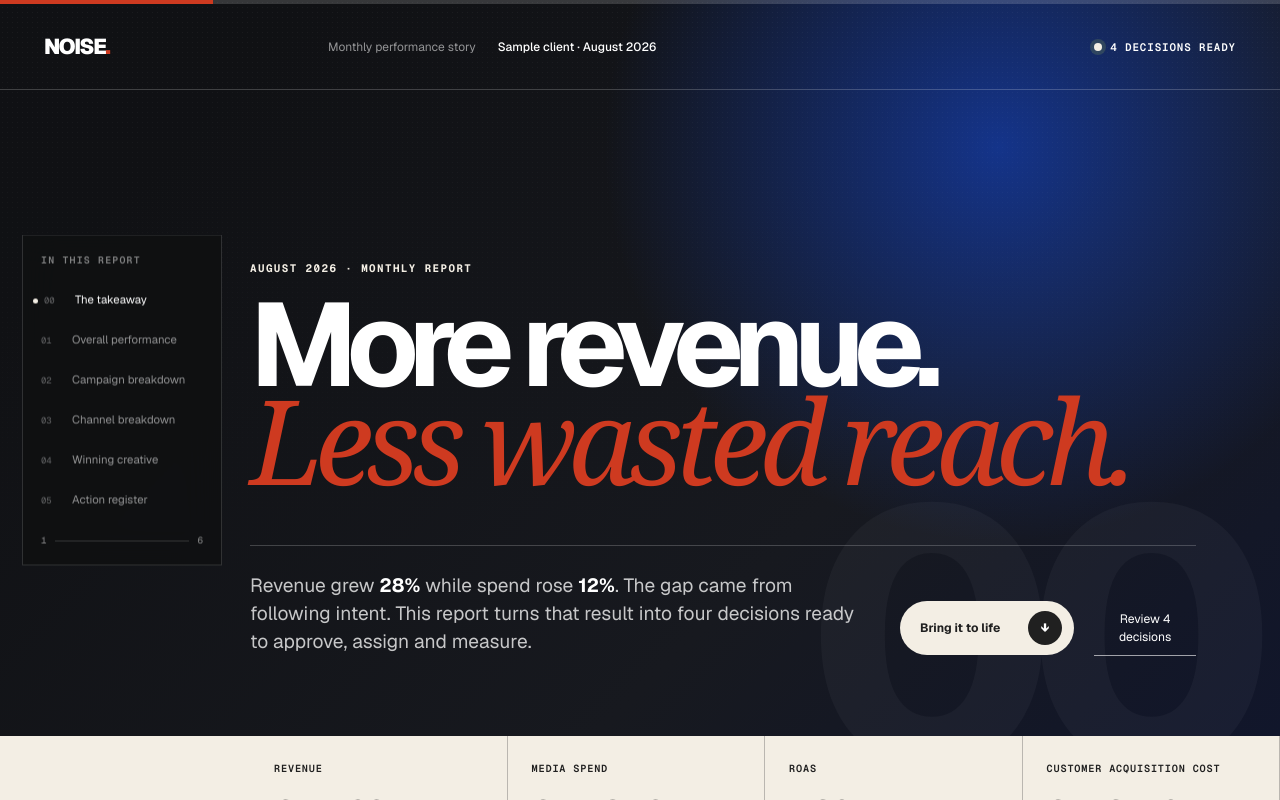
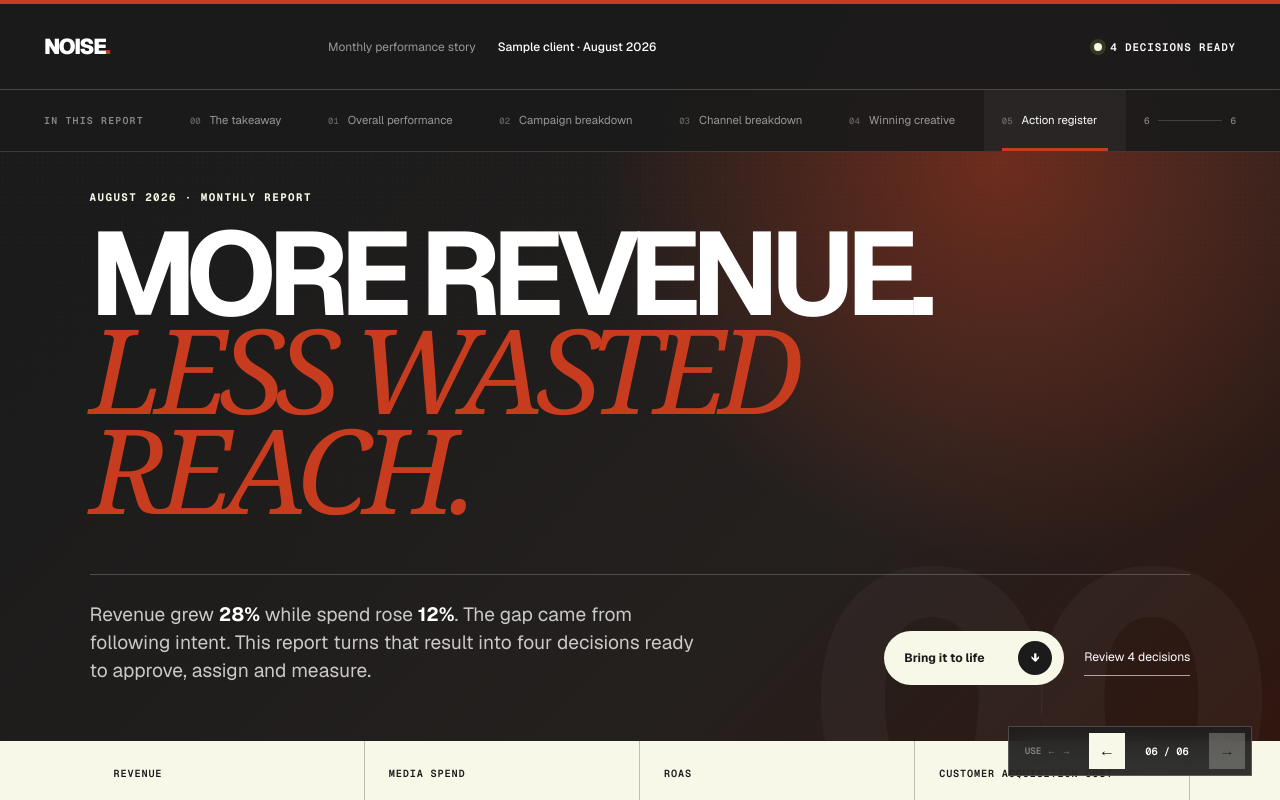
Before and after one commit to NOISEMEDIAGROUP/noise-client-reporting-template, a Next.js app: page / in a window 1280 px wide. Shown: the top 800 px of the page. Built offline with nearby package versions, Linux system fonts and the light colour scheme.

Commit message:
Rebuild reporting as horizontal Noise story

```diff
--- a/app/globals.css
+++ b/app/globals.css
@@ -1,13 +1,14 @@
 @import "tailwindcss";
 
 :root {
-  --ink: #202020;
-  --paper: #eeece6;
-  --white: #faf8f2;
-  --cobalt: #741414;
-  --coral: #ce3a20;
-  --acid: #f3eee4;
+  --ink: #1b1b1b;
+  --paper: #f0eee6;
+  --white: #f8f8e9;
+  --cobalt: #70140f;
+  --coral: #c73c1e;
+  --acid: #f8f8e9;
   --line: rgba(16, 17, 20, 0.2);
+  --page-pad: max(7vw, 44px);
 }
 
 * {
@@ -20,6 +21,7 @@ html {
 
 body {
   margin: 0;
+  overflow: hidden;
   background: var(--ink);
   color: var(--ink);
   font-family: var(--font-geist-sans), Arial, Helvetica, sans-serif;
@@ -51,8 +53,26 @@ button {
 }
 
 .report-shell {
-  min-height: 100vh;
-  overflow: clip;
+  width: 100vw;
+  height: 100vh;
+  overflow: hidden;
+}
+
+.horizontal-story {
+  display: flex;
+  width: 100vw;
+  height: 100vh;
+  overflow-x: auto;
+  overflow-y: hidden;
+  scroll-behavior: smooth;
+  scroll-snap-type: x mandatory;
+  scrollbar-width: none;
+  outline: none;
+  overscroll-behavior-x: contain;
+}
+
+.horizontal-story::-webkit-scrollbar {
+  display: none;
 }
 
 .read-progress {
@@ -73,7 +93,7 @@ button {
 }
 
 .topbar {
-  position: absolute;
+  position: fixed;
   z-index: 30;
   top: 4px;
   left: 0;
@@ -85,7 +105,9 @@ button {
   gap: 24px;
   padding: 0 44px;
   color: white;
+  background: rgba(27, 27, 27, 0.96);
   border-bottom: 1px solid rgba(255, 255, 255, 0.2);
+  backdrop-filter: blur(18px);
 }
 
 .noise-mark {
@@ -139,19 +161,26 @@ button {
 .chapter-nav {
   position: fixed;
   z-index: 50;
-  left: 22px;
-  top: 50%;
-  width: 200px;
-  padding: 18px;
-  transform: translateY(-50%);
-  color: white;
-  background: rgba(15, 16, 18, 0.88);
-  border: 1px solid rgba(255, 255, 255, 0.14);
+  top: 90px;
+  left: 0;
+  right: 0;
+  width: auto;
+  min-height: 62px;
+  display: grid;
+  grid-template-columns: auto 1fr 110px;
+  align-items: stretch;
+  padding: 0 44px;
+  color: white;
+  background: rgba(27, 27, 27, 0.94);
+  border: 0;
+  border-bottom: 1px solid rgba(255, 255, 255, 0.14);
   backdrop-filter: blur(18px);
 }
 
 .chapter-nav > p {
-  margin: 0 0 16px;
+  display: flex;
+  align-items: center;
+  margin: 0 28px 0 0;
   color: rgba(255, 255, 255, 0.48);
   font: 600 0.62rem var(--font-geist-mono), monospace;
   letter-spacing: 0.12em;
@@ -159,18 +188,24 @@ button {
 }
 
 .chapter-nav nav {
-  display: grid;
-  gap: 4px;
+  display: flex;
+  min-width: 0;
+  overflow-x: auto;
+  scrollbar-width: none;
+}
+
+.chapter-nav nav::-webkit-scrollbar {
+  display: none;
 }
 
 .chapter-nav button {
   position: relative;
-  display: grid;
-  grid-template-columns: 24px 1fr;
-  gap: 7px;
+  display: flex;
+  flex: 1 0 auto;
+  gap: 9px;
   align-items: center;
-  min-height: 36px;
-  padding: 6px 0;
+  min-height: 61px;
+  padding: 0 18px;
   border: 0;
   text-align: left;
   color: rgba(255, 255, 255, 0.55);
@@ -184,7 +219,7 @@ button {
 .chapter-nav button:focus-visible,
 .chapter-nav button.active {
   color: white;
-  transform: translateX(3px);
+  background: rgba(255, 255, 255, 0.045);
 }
 
 .chapter-nav button span {
@@ -195,18 +230,18 @@ button {
 .chapter-nav button.active::before {
   content: "";
   position: absolute;
-  width: 5px;
-  height: 5px;
-  left: -11px;
-  border-radius: 50%;
-  background: var(--acid);
+  height: 3px;
+  left: 18px;
+  right: 18px;
+  bottom: 0;
+  background: var(--coral);
 }
 
 .nav-foot {
   display: flex;
   align-items: center;
   gap: 8px;
-  margin-top: 16px;
+  margin: 0 0 0 18px;
   color: rgba(255, 255, 255, 0.46);
   font: 500 0.58rem var(--font-geist-mono), monospace;
 }
@@ -219,22 +254,30 @@ button {
 
 .chapter {
   position: relative;
+  flex: 0 0 100vw;
+  width: 100vw;
+  height: 100vh;
   min-height: 100vh;
-  padding: 120px max(6vw, 84px) 110px max(18vw, 250px);
-  scroll-margin-top: 0;
+  padding: 190px var(--page-pad) 110px;
+  overflow-x: hidden;
+  overflow-y: auto;
+  scroll-snap-align: start;
+  scroll-snap-stop: always;
+  scrollbar-color: var(--coral) transparent;
+  scrollbar-width: thin;
 }
 
 .hero {
   display: flex;
-  min-height: 92vh;
+  min-height: 100vh;
   flex-direction: column;
-  justify-content: flex-end;
-  padding-top: 160px;
-  padding-bottom: 80px;
+  justify-content: flex-start;
+  padding-top: 190px;
+  padding-bottom: 44px;
   color: white;
   background:
-    radial-gradient(circle at 78% 20%, rgba(19, 72, 216, 0.58), transparent 34%),
-    linear-gradient(135deg, #101114 16%, #17191f 66%, #11162b 100%);
+    radial-gradient(circle at 78% 20%, rgba(199, 60, 30, 0.46), transparent 34%),
+    linear-gradient(135deg, #1b1b1b 16%, #24201e 66%, #32150e 100%);
 }
 
 .hero::after {
@@ -273,6 +316,7 @@ button {
   line-height: 0.81;
   letter-spacing: -0.085em;
   font-weight: 680;
+  text-transform: uppercase;
 }
 
 .hero h1 span {
@@ -364,8 +408,9 @@ button {
   z-index: 2;
   display: grid;
   grid-template-columns: repeat(4, 1fr);
-  margin: 0;
-  padding-left: max(18vw, 250px);
+  width: calc(100% + (var(--page-pad) * 2));
+  margin: 56px calc(var(--page-pad) * -1) -44px;
+  padding: 0 var(--page-pad);
   color: var(--ink);
   background: var(--acid);
 }
@@ -1471,8 +1516,7 @@ button {
 }
 
 footer {
-  min-height: 90px;
-  display: flex;
+  display: none;
   align-items: center;
   justify-content: space-between;
   gap: 20px;
@@ -1483,25 +1527,81 @@ footer {
   text-transform: uppercase;
 }
 
+.slide-controls {
+  position: fixed;
+  z-index: 70;
+  right: 28px;
+  bottom: 24px;
+  display: flex;
+  align-items: center;
+  gap: 8px;
+  min-height: 48px;
+  padding: 6px;
+  color: white;
+  background: rgba(27, 27, 27, 0.9);
+  border: 1px solid rgba(255, 255, 255, 0.2);
+  backdrop-filter: blur(14px);
+}
+
+.slide-controls > span {
+  padding: 0 10px;
+  color: rgba(255, 255, 255, 0.42);
+  font: 600 0.58rem var(--font-geist-mono), monospace;
+  text-transform: uppercase;
+}
+
+.slide-controls strong {
+  min-width: 68px;
+  text-align: center;
+  font: 600 0.65rem var(--font-geist-mono), monospace;
+}
+
+.slide-controls button {
+  display: grid;
+  place-items: center;
+  width: 36px;
+  height: 36px;
+  padding: 0;
+  color: var(--ink);
+  border: 0;
+  background: var(--white);
+  cursor: pointer;
+}
+
+.slide-controls button:hover:not(:disabled),
+.slide-controls button:focus-visible {
+  background: var(--coral);
+}
+
+.slide-controls button:disabled {
+  cursor: not-allowed;
+  opacity: 0.25;
+}
+
 @media (max-width: 1080px) {
+  :root {
+    --page-pad: 36px;
+  }
+
   .topbar {
     grid-template-columns: 160px 1fr auto;
     padding: 0 26px;
   }
 
   .chapter-nav {
-    left: 12px;
-    width: 178px;
+    left: 0;
+    width: auto;
+    padding: 0 26px;
   }
 
   .chapter {
-    padding-left: 215px;
-    padding-right: 36px;
-  }
-
-  .metric-ribbon,
-  footer {
-    padding-left: 215px;
+    padding-left: var(--page-pad);
+    padding-right: var(--page-pad);
+  }
+
+  .metric-ribbon {
+    padding-left: var(--page-pad);
+    padding-right: var(--page-pad);
   }
 
   .chapter-header {
@@ -1576,8 +1676,12 @@ footer {
 }
 
 @media (max-width: 760px) {
+  :root {
+    --page-pad: 18px;
+  }
+
   .topbar {
-    position: absolute;
+    position: fixed;
     min-height: 68px;
     grid-template-columns: 1fr auto;
     padding: 0 18px;
@@ -1599,6 +1703,7 @@ footer {
     right: 0;
     bottom: 0;
     width: auto;
+    display: block;
     padding: 8px 10px max(8px, env(safe-area-inset-bottom));
     transform: none;
     border-width: 1px 0 0;
@@ -1610,6 +1715,7 @@ footer {
   }
 
   .chapter-nav nav {
+    display: grid;
     grid-template-columns: repeat(6, 1fr);
     gap: 2px;
   }
@@ -1629,7 +1735,12 @@ footer {
 
   .chapter-nav button.active::before {
     left: 50%;
+    right: auto;
     top: -5px;
+    bottom: auto;
+    width: 5px;
+    height: 5px;
+    border-radius: 50%;
     transform: translateX(-50%);
   }
 
@@ -1666,7 +1777,9 @@ footer {
 
   .metric-ribbon {
     grid-template-columns: 1fr 1fr;
-    padding-left: 0;
+    width: calc(100% + 36px);
+    margin: 40px -18px -54px;
+    padding: 0;
   }
 
   .metric-ribbon > div {
@@ -1875,6 +1988,15 @@ footer {
     justify-content: center;
     padding: 20px 18px 78px;
   }
+
+  .slide-controls {
+    right: 12px;
+    bottom: 66px;
+  }
+
+  .slide-controls > span {
+    display: none;
+  }
 }
 
 @media (prefers-reduced-motion: reduce) {
--- a/app/page.tsx
+++ b/app/page.tsx
@@ -1,6 +1,6 @@
 "use client";
 
-import { useEffect, useMemo, useState } from "react";
+import { useEffect, useMemo, useRef, useState } from "react";
 
 const chapters = [
   { id: "overview", number: "00", label: "The takeaway" },
@@ -182,6 +182,7 @@ const actions = [
 const actionStatusOrder = ["Ready", "Approved", "In progress", "Done"];
 
 export default function Home() {
+  const storyRef = useRef<HTMLElement>(null);
   const [activeChapter, setActiveChapter] = useState("overview");
   const [campaignIndex, setCampaignIndex] = useState(0);
   const [channelIndex, setChannelIndex] = useState(0);
@@ -195,6 +196,10 @@ export default function Home() {
     return `${((index + 1) / chapters.length) * 100}%`;
   }, [activeChapter]);
 
+  const activeChapterIndex = chapters.findIndex(
+    (chapter) => chapter.id === activeChapter,
+  );
+
   useEffect(() => {
     const sections = chapters
       .map((chapter) => document.getElementById(chapter.id))
@@ -207,7 +212,7 @@ export default function Home() {
           .sort((a, b) => b.intersectionRatio - a.intersectionRatio)[0];
         if (visible?.target.id) setActiveChapter(visible.target.id);
       },
-      { rootMargin: "-22% 0px -56%", threshold: [0.05, 0.25, 0.5] },
+      { root: storyRef.current, threshold: [0.55, 0.75] },
     );
 
     sections.forEach((section) => observer.observe(section));
@@ -215,7 +220,18 @@ export default function Home() {
   }, []);
 
   const jumpTo = (id: string) => {
-    document.getElementById(id)?.scrollIntoView({ behavior: "smooth" });
+    const story = storyRef.current;
+    const section = document.getElementById(id);
+    if (!story || !section) return;
+    story.scrollTo({ left: section.offsetLeft, behavior: "smooth" });
+  };
+
+  const stepChapter = (direction: number) => {
+    const nextIndex = Math.min(
+      chapters.length - 1,
+      Math.max(0, activeChapterIndex + direction),
+    );
+    jumpTo(chapters[nextIndex].id);
   };
 
   const campaign = campaigns[campaignIndex];
@@ -277,7 +293,16 @@ export default function Home() {
         </div>
       </aside>
 
-      <main>
+      <main
+        className="horizontal-story"
+        ref={storyRef}
+        tabIndex={0}
+        onKeyDown={(event) => {
+          if (event.key === "ArrowRight") stepChapter(1);
+          if (event.key === "ArrowLeft") stepChapter(-1);
+        }}
+        aria-label="Horizontal performance report"
+      >
         <section className="chapter hero" id="overview">
           <div className="hero-kicker reveal">August 2026 · Monthly report</div>
           <h1>
@@ -304,9 +329,7 @@ export default function Home() {
           <div className="hero-index" aria-hidden="true">
             00
           </div>
-        </section>
-
-        <section className="metric-ribbon" aria-label="Headline performance">
+          <div className="metric-ribbon" aria-label="Headline performance">
             <div>
               <span>Revenue</span>
               <strong>GBP792.1k</strong>
@@ -326,6 +349,7 @@ export default function Home() {
               <span>Customer acquisition cost</span>
               <strong>GBP31.40</strong>
               <small className="up">↓ 11%</small>
+            </div>
           </div>
         </section>
 
@@ -642,6 +666,25 @@ export default function Home() {
         </section>
       </main>
 
+      <div className="slide-controls" aria-label="Slide controls">
+        <span>Use ← →</span>
+        <button
+          onClick={() => stepChapter(-1)}
+          disabled={activeChapterIndex === 0}
+          aria-label="Previous chapter"
+        >
+          ←
+        </button>
+        <strong>0{activeChapterIndex + 1} / 0{chapters.length}</strong>
+        <button
+          onClick={() => stepChapter(1)}
+          disabled={activeChapterIndex === chapters.length - 1}
+          aria-label="Next chapter"
+        >
+          →
+        </button>
+      </div>
+
       <footer>
         <span>NOISE. Client reporting prototype</span>
         <span>Illustrative data and creative · September 2026</span>
```
Also changed, not shown: 1 other file (tests, documents, lock files or other folders). Lines whose indentation alone changed are shown as unchanged.
